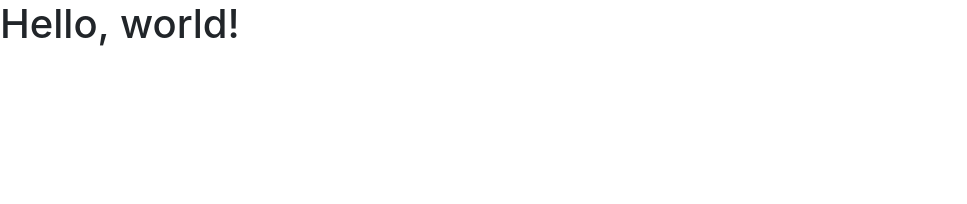
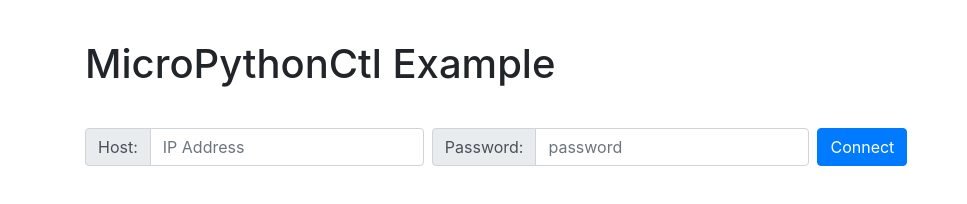
Before and after one commit to metachris/micropython-ctl, a website built with webpack: page examples/website.html in a window 1280 px wide. Shown: the whole page, without its empty margins (0-967 px from the left). Built offline with nearby package versions, Linux system fonts and the light colour scheme.

Commit message:
compatible with browser

```diff
--- a/examples/basic.ts
+++ b/examples/basic.ts
@@ -11,10 +11,12 @@ const PASSWORD = process.env.WEBREPL_PASSWORD || 'test';
   // await micropython.connectSerial('/dev/ttyUSB0')
 
   // Run a Python script and capture the output
-  const output = await micropython.runScript('import os; os.listdir()')
+  console.log('Running a Python script...')
+  const output = await micropython.runScript('import os; print(os.listdir())')
   console.log('runScript output:', output)
 
   // List all files in the root
+  console.log('Listing files...')
   const files = await micropython.listFiles()
   console.log('files:', files)
 
--- a/examples/website.html
+++ b/examples/website.html
@@ -1,5 +1,6 @@
 <!doctype html>
 <html lang="en">
+
 <head>
   <meta charset="utf-8">
   <meta name="viewport" content="width=device-width, initial-scale=1, shrink-to-fit=no">
@@ -10,10 +11,83 @@
   <!-- MicroPythonCtl -->
   <script src="../dist/main.js"></script>
 
-    <title>Hello, world!</title>
+  <title>MicroPythonCtl Example</title>
+
+  <style>
+    .container {
+      margin-top: 40px;
+    }
+
+    h1 {
+      margin-bottom: 40px;
+    }
+  </style>
 </head>
+
 <body>
-    <h1>Hello, world!</h1>
+  <div class="container">
+
+    <h1>MicroPythonCtl Example</h1>
+
+    <form class="form-inline">
+
+      <div class="input-group mb-3">
+        <label class="sr-only" for="inlineFormInputGroupUsername2">Host:</label>
+        <div class="input-group mb-2 mr-sm-2">
+          <div class="input-group-prepend">
+            <div class="input-group-text">Host:</div>
+          </div>
+          <input type="text" class="form-control" id="txtHost" placeholder="IP Address">
+        </div>
+
+        <label class="sr-only" for="inlineFormInputGroupUsername2">Password:</label>
+        <div class="input-group mb-2 mr-sm-2">
+          <div class="input-group-prepend">
+            <div class="input-group-text">Password:</div>
+          </div>
+          <input type="text" class="form-control" id="txtPassword" placeholder="password">
+        </div>
+
+        <button type="button" class="btn btn-primary mb-2" id="btnConnect" onclick="connect()">Connect</button>
+    </form>
+
+  </div> <!-- EOF container -->
 
 </body>
+
 </html>
+
+<script>
+let micropythonDevice = null;
+
+const INPUT_HOST = document.getElementById('txtHost')
+const INPUT_PASS = document.getElementById('txtPassword')
+
+INPUT_HOST.value = localStorage.getItem('MicroPythonCtl:Host')
+INPUT_PASS.value = localStorage.getItem('MicroPythonCtl:Password')
+
+async function connect() {
+  const host = INPUT_HOST.value
+  const password = INPUT_PASS.value
+  console.log('connect', host, password)
+
+  // Save for next page load
+  localStorage.setItem('MicroPythonCtl:Host', host)
+  localStorage.setItem('MicroPythonCtl:Password', password)
+
+  // Connect
+  micropythonDevice = new MicroPythonCtl.MicroPythonDevice()
+  await micropythonDevice.connectNetwork(host, password)
+  console.log('connected')
+
+  // Run a Python script and capture the output
+  console.log('Running a Python script...')
+  const output = await micropythonDevice.runScript('import os; print(os.listdir())')
+  console.log('runScript output:', output)
+
+  // List all files in the root
+  console.log('Listing files...')
+  const files = await micropythonDevice.listFiles()
+  console.log('files:', files)
+}
+</script>
--- a/src/main.ts
+++ b/src/main.ts
@@ -3,6 +3,7 @@
  */
 // import fs from 'fs'
 import WebSocket from 'isomorphic-ws'
+import { Buffer } from 'buffer/'
 import { InvalidPassword, CouldNotConnect, ScriptExecutionError } from './errors'
 import { debug, dedent } from './utils';
 export { InvalidPassword, CouldNotConnect, ScriptExecutionError }
@@ -344,14 +345,18 @@ export class MicroPythonDevice {
       }
     }
 
-    this.handleProtocolData(Buffer.from(event.data))
+    // IMPORTANT: WebSocket in Browser always deliver incoming data as string!
+    // Also Uint8Array is different than in Node.js which is why we use https://www.npmjs.com/package/buffer (works in both browser and Node.js)
+    const buf = Buffer.from(event.data as string)
+    // debug('ws data:', typeof(event.data), buf)
+    this.handleProtocolData(buf)
   }
 
   /**
-   * Handle any normal logged in data
+   * Handle any normal incoming data
    */
   private handleProtocolData(data: Uint8Array) {
-    // debug('handleProtocolData:', data, data.toString())
+    // debug('handleProtocolData:', data)
 
     if (this.state.replMode === WebReplMode.GETVER_WAITING_RESPONSE) {
       return this.handlProtocolSpecialCommandsOutput(data)
@@ -371,6 +376,8 @@ export class MicroPythonDevice {
      */
     const dataStr = data.toString()
     const dataTrimmed = dataStr.trim()
+
+    // debug('handleProtocolData:', dataStr)
 
     if (this.state.replMode === WebReplMode.SCRIPT_RAW_MODE) {
       // console.log(`raw_mode: '${dataStr}'`, data.length, data.length > 0 ? data.charCodeAt(data.length - 1) : '')
@@ -474,7 +481,7 @@ export class MicroPythonDevice {
   }
 
   serialSendData(data: string | Buffer) {
-    // debug('serialSendData', data)
+    debug('serialSendData', data)
     this.state.port?.write(data)
   }
 
@@ -519,7 +526,7 @@ export class MicroPythonDevice {
     debug('runScript', script)
 
     await this.enterRawRepl()
-    // debug('runScript: raw mode entered')
+    debug('runScript: raw mode entered')
 
     // Prepare script for execution (dedent by default)
     if (!disableDedent) script = dedent(script)
@@ -560,7 +567,7 @@ export class MicroPythonDevice {
 
     // Exit raw repl mode, re-enter friendly repl
     await this.exitRawRepl()
-    // console.log('runScript: exited RAW repl')
+    // debug('runScript: exited RAW repl')
 
     return scriptOutput
   }
--- a/src/utils.ts
+++ b/src/utils.ts
@@ -1,7 +1,8 @@
-const SHOW_DEBUG_OUTPUT = globalThis.process?.release?.name && !!process.env.DEBUG
+const SHOW_DEBUG_OUTPUT_NODE = globalThis.process?.release?.name && !!process.env.DEBUG
 
 export const debug = (...args: any) => {
-  if (SHOW_DEBUG_OUTPUT) {
+  // console.log(...args)
+  if (SHOW_DEBUG_OUTPUT_NODE || (typeof window !== 'undefined' && (window as any).DEBUG)) {
     console.log(...args)
   }
 }
--- a/webpack.config.js
+++ b/webpack.config.js
@@ -1,6 +1,7 @@
 const path = require('path');
 
 module.exports = {
+  mode: 'production',
   entry: './src/main.ts',
   devtool: 'source-map',
   module: {
```
Also changed, not shown: package.json (+7 -4 lines), README.md, 1 other file. Lines whose indentation alone changed are shown as unchanged.
